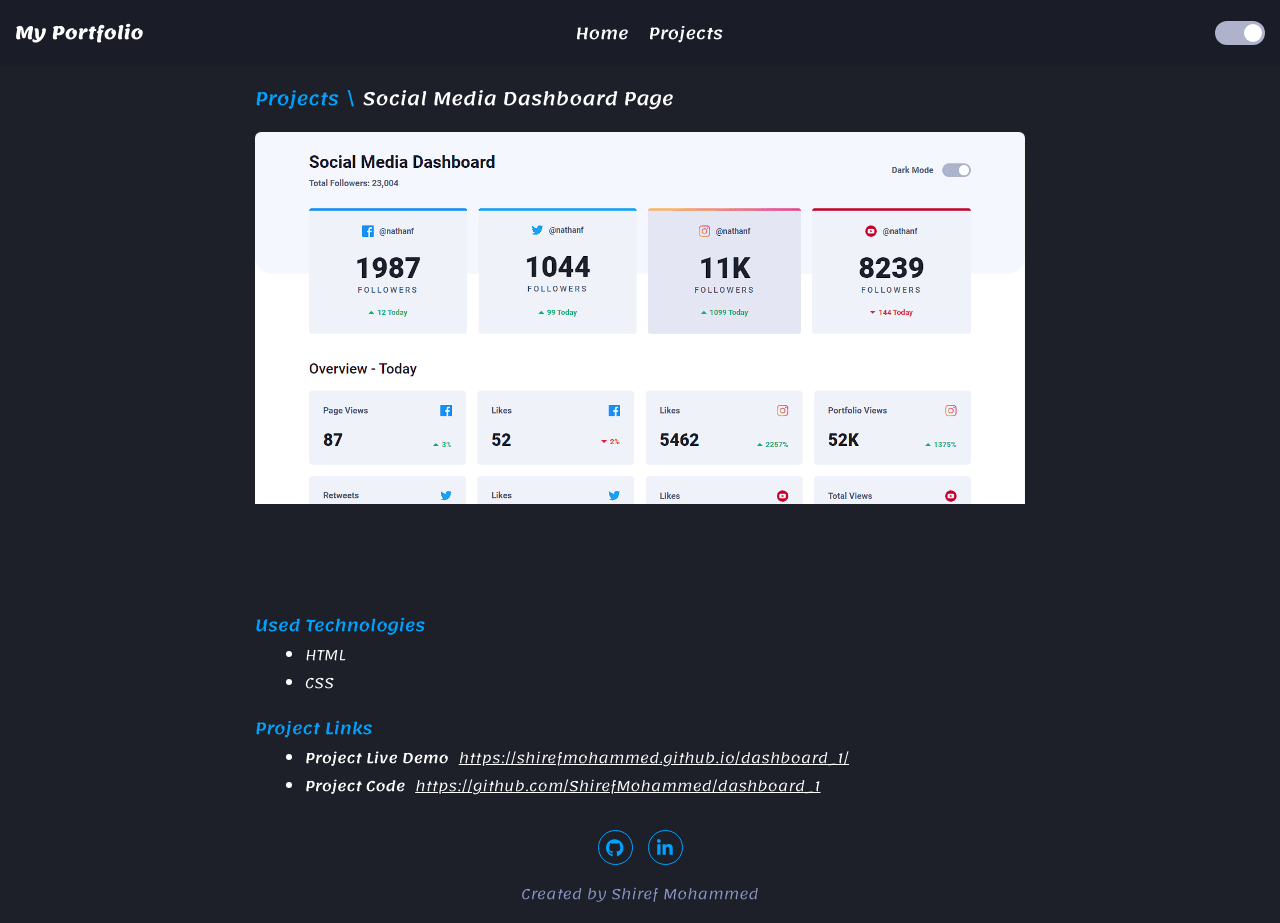
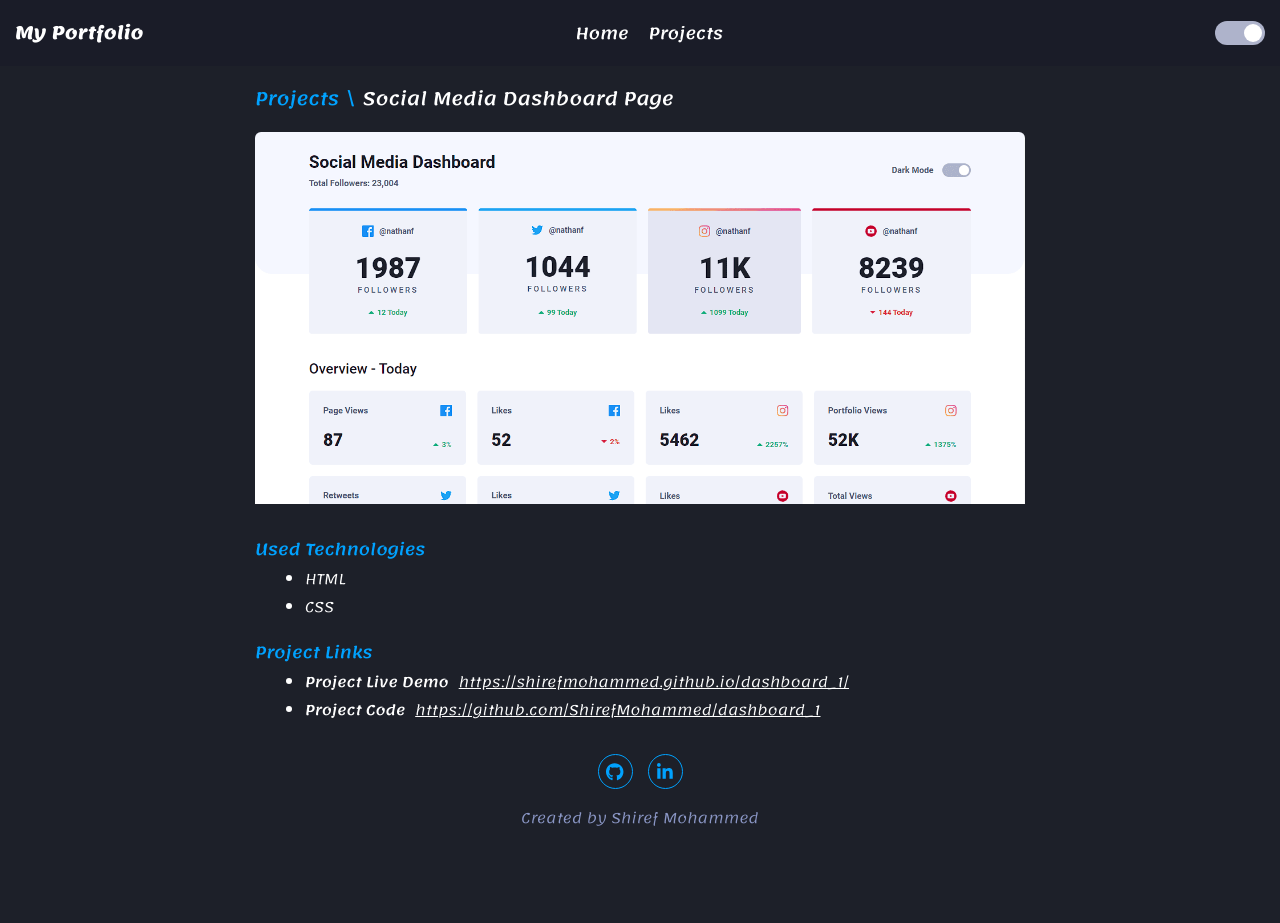
Before and after one commit to ShirefMohammed/Shiref_Mohammed_Portfolio_Old, a React (Vite) app: page /projects/1 in a window 1280 px wide. After the commit the page ends 847 px from the top, so only its background shows below. Built offline with nearby package versions, Linux system fonts and the light colour scheme.

Commit message:
Updating Project Page Style

```diff
--- a/src/pages/Project/Project.module.css
+++ b/src/pages/Project/Project.module.css
@@ -45,7 +45,8 @@
   position: relative;
   width: 100%;
   max-height: calc(100vh - 200px);
-  aspect-ratio: 5 / 3;
+  aspect-ratio: 1366 / 653;
+  aspect-ratio: 1366 / 685;
   overflow-y: auto;
   border-radius: 6px;
   -webkit-border-radius: 6px;
```
